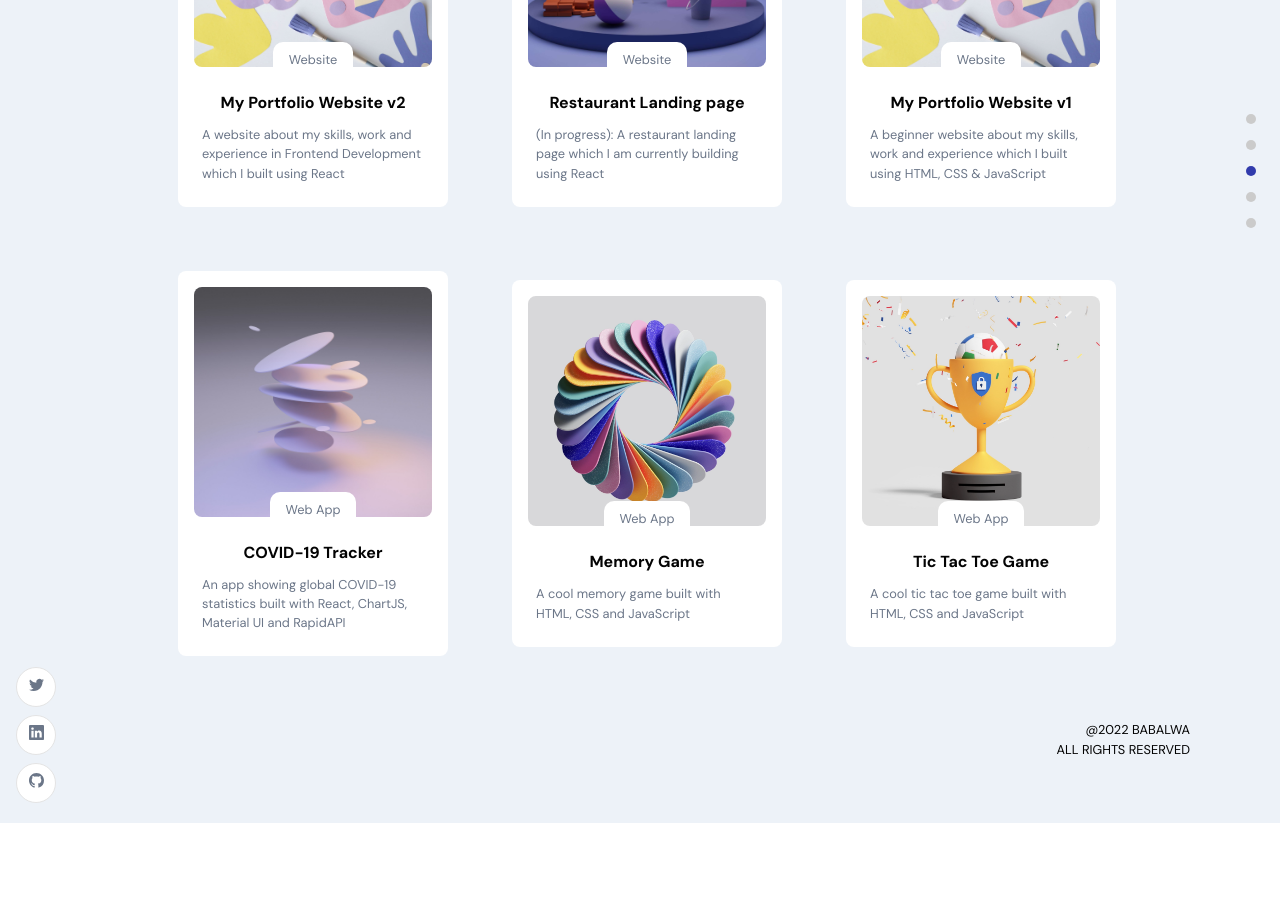
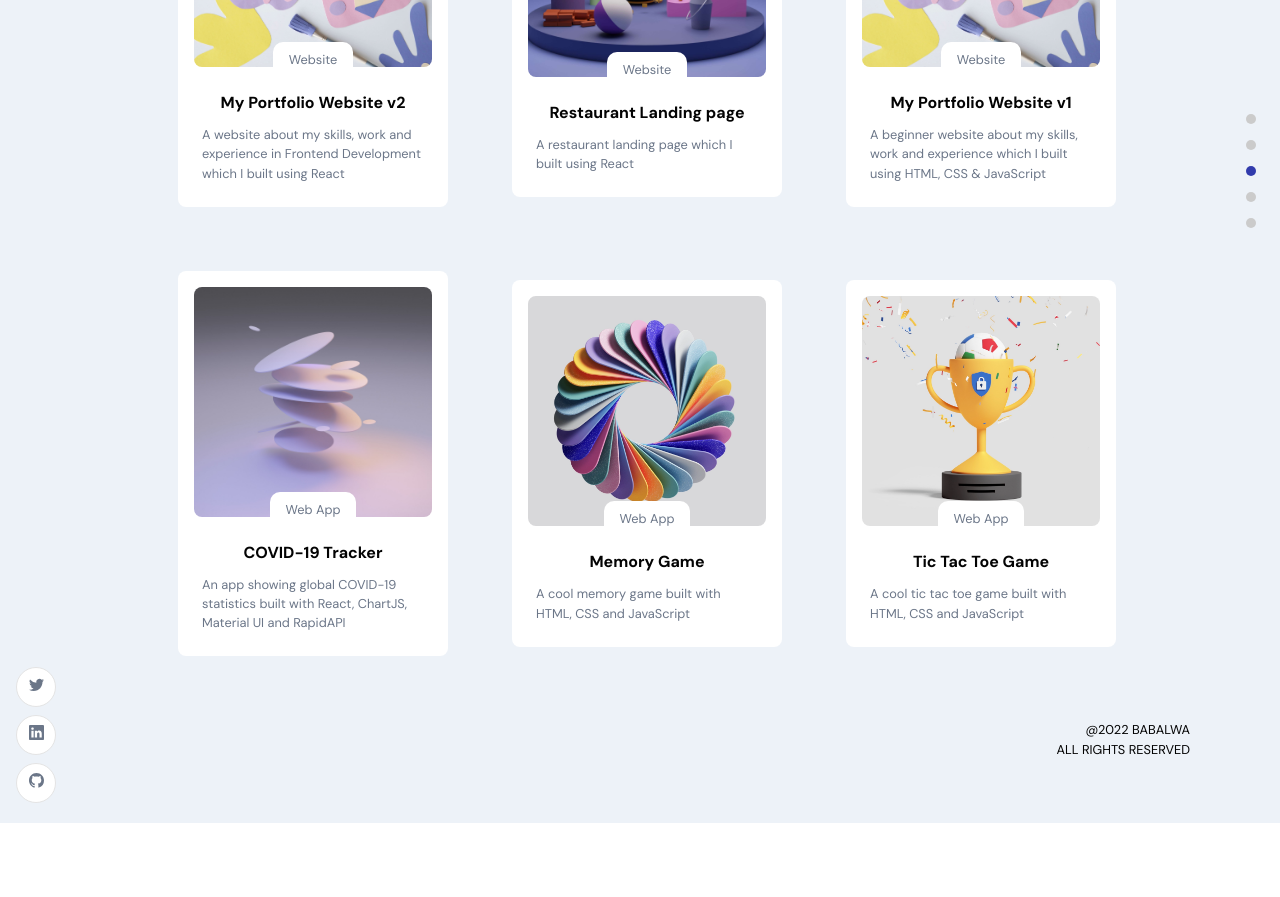
Before and after one commit to Babalwa01/babalwa-mbolekwa, a React (Create React App) app: page / in a window 1280 px wide. Shown: the part 2080-2977 px from the top of the page. Built offline with nearby package versions, Linux system fonts and the light colour scheme; a web font is replaced by a local one.

Commit message:
work edited

```diff
--- a/src/container/Work/Work.jsx
+++ b/src/container/Work/Work.jsx
@@ -19,8 +19,7 @@ const Work = () => {
     },
     {
       title: "Restaurant Landing page",
-      description:
-        "(In progress): A restaurant landing page which I am currently building using React",
+      description: "A restaurant landing page which I built using React",
       projectLink: "https://babalwa01.github.io/grooveavenue/",
       codeLink: "https://github.com/Babalwa01/grooveavenue",
       imgUrl: images.work02,
```
